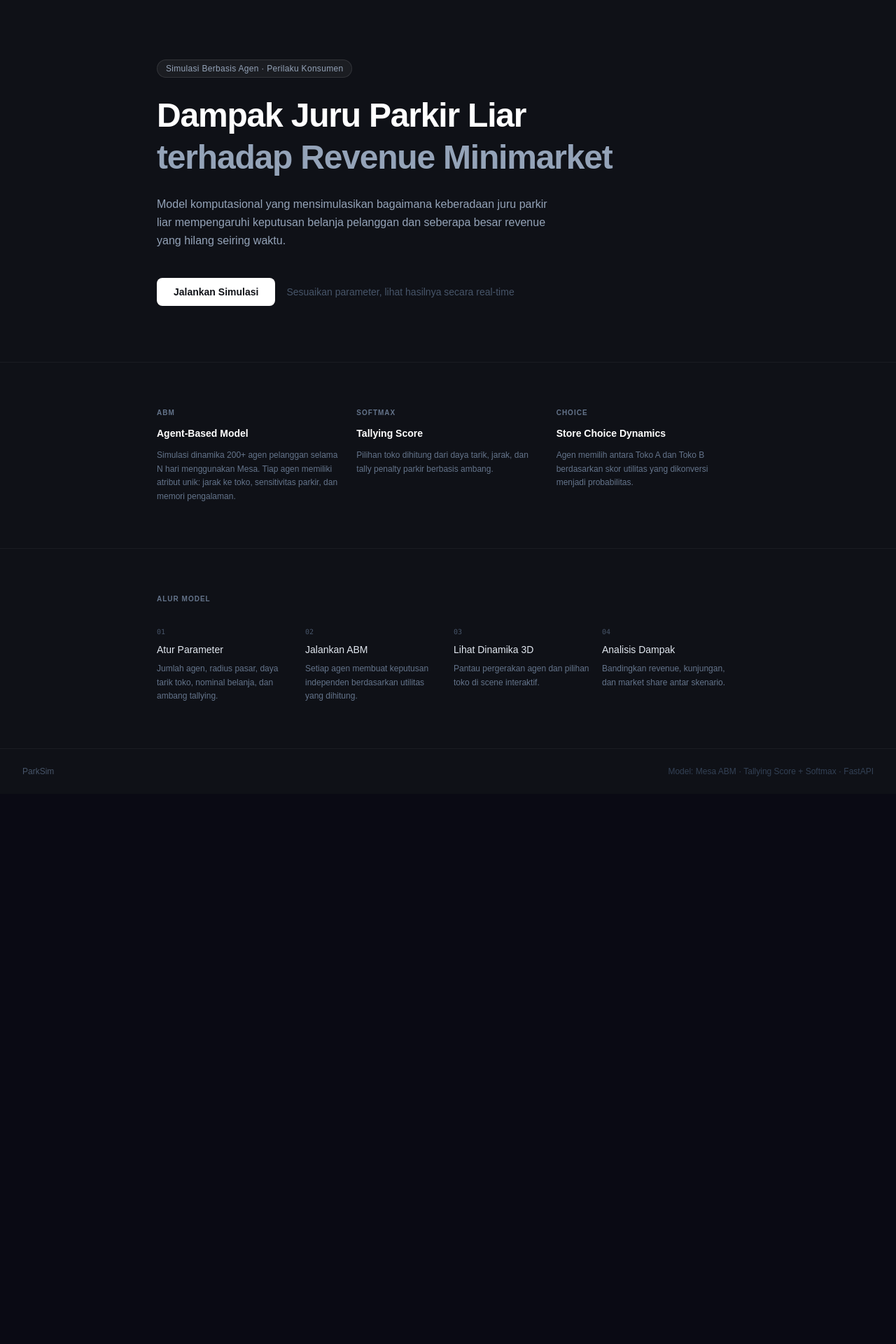
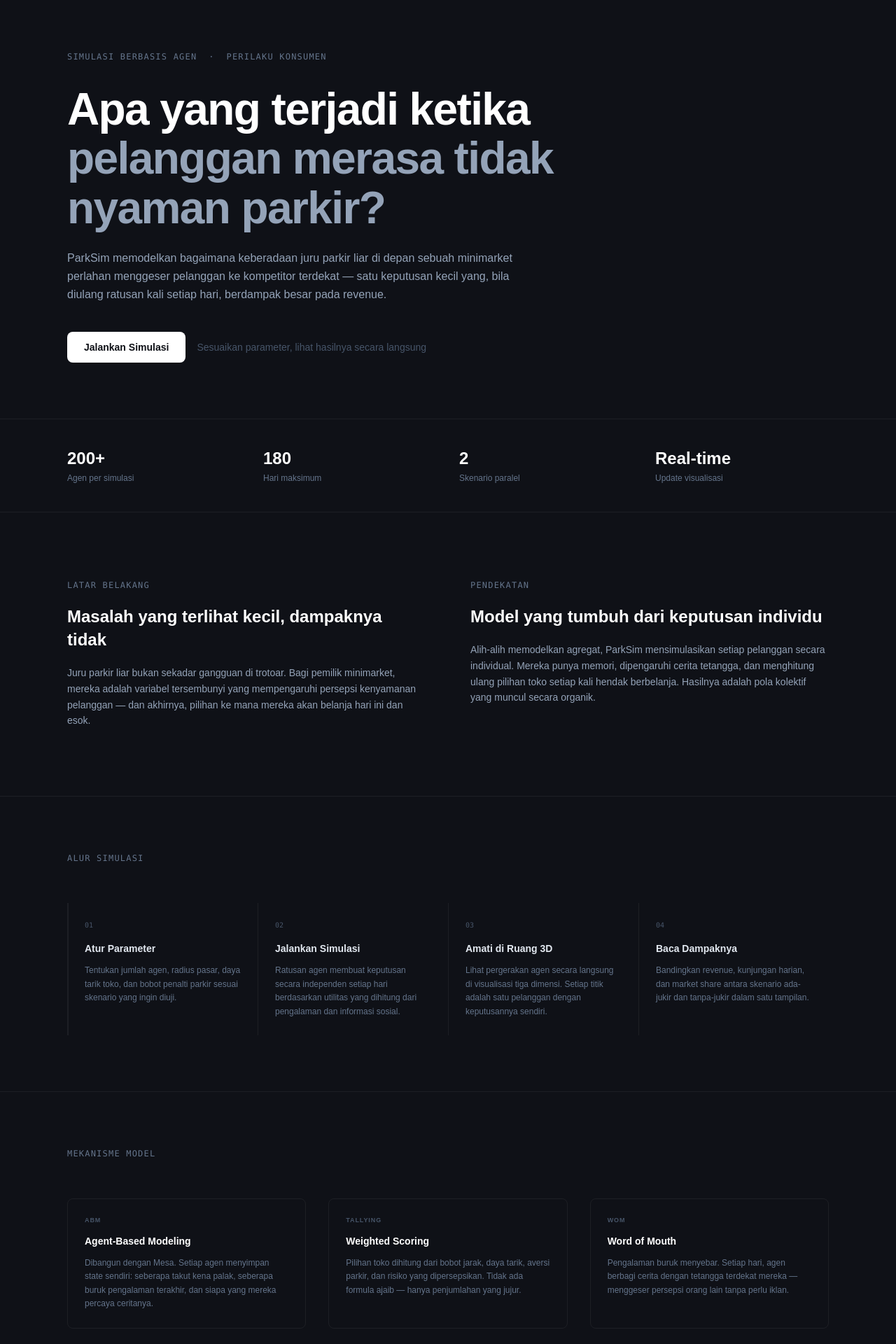
Before and after one commit to nafalrust/Simulation_TukangParkir, a Next.js app in the folder parksim-frontend/: page / in a window 1280 px wide. Shown: the part 80-2000 px from the top of the page at 70% size. Before the commit the page ends 1214 px from the top, so only its background shows below. Built offline with nearby package versions, Linux system fonts and the light colour scheme.

Commit message:
style: redesign landing page jadi lebih interaktif

```diff
--- a/parksim-frontend/app/page.tsx
+++ b/parksim-frontend/app/page.tsx
@@ -1,123 +1,208 @@
+"use client";
+
 import Link from "next/link";
+import { useState, useEffect, useRef } from "react";
 
-const FEATURES = [
+const STEPS = [
   {
-    label: "ABM",
-    title: "Agent-Based Model",
-    desc: "Simulasi dinamika 200+ agen pelanggan selama N hari menggunakan Mesa. Tiap agen memiliki atribut unik: jarak ke toko, sensitivitas parkir, dan memori pengalaman.",
+    num: "01",
+    title: "Atur Parameter",
+    desc: "Tentukan jumlah agen, radius pasar, daya tarik toko, dan bobot penalti parkir sesuai skenario yang ingin diuji.",
   },
   {
-    label: "Softmax",
-    title: "Tallying Score",
-    desc: "Pilihan toko dihitung dari daya tarik, jarak, dan tally penalty parkir berbasis ambang.",
+    num: "02",
+    title: "Jalankan Simulasi",
+    desc: "Ratusan agen membuat keputusan secara independen setiap hari berdasarkan utilitas yang dihitung dari pengalaman dan informasi sosial.",
   },
   {
-    label: "Choice",
-    title: "Store Choice Dynamics",
-    desc: "Agen memilih antara Toko A dan Toko B berdasarkan skor utilitas yang dikonversi menjadi probabilitas.",
+    num: "03",
+    title: "Amati di Ruang 3D",
+    desc: "Lihat pergerakan agen secara langsung di visualisasi tiga dimensi. Setiap titik adalah satu pelanggan dengan keputusannya sendiri.",
+  },
+  {
+    num: "04",
+    title: "Baca Dampaknya",
+    desc: "Bandingkan revenue, kunjungan harian, dan market share antara skenario ada-jukir dan tanpa-jukir dalam satu tampilan.",
   },
 ];
 
+const STATS = [
+  { value: "200+", label: "Agen per simulasi" },
+  { value: "180", label: "Hari maksimum" },
+  { value: "2", label: "Skenario paralel" },
+  { value: "Real-time", label: "Update visualisasi" },
+];
+
+function AnimatedNumber({ target }: { target: number }) {
+  const [current, setCurrent] = useState(0);
+  const ref = useRef<HTMLSpanElement>(null);
+  const started = useRef(false);
+
+  useEffect(() => {
+    const observer = new IntersectionObserver(
+      ([entry]) => {
+        if (entry.isIntersecting && !started.current) {
+          started.current = true;
+          const duration = 1200;
+          const start = performance.now();
+          const tick = (now: number) => {
+            const progress = Math.min((now - start) / duration, 1);
+            const eased = 1 - Math.pow(1 - progress, 3);
+            setCurrent(Math.floor(eased * target));
+            if (progress < 1) requestAnimationFrame(tick);
+          };
+          requestAnimationFrame(tick);
+        }
+      },
+      { threshold: 0.5 }
+    );
+    if (ref.current) observer.observe(ref.current);
+    return () => observer.disconnect();
+  }, [target]);
+
+  return <span ref={ref}>{current}</span>;
+}
+
 export default function Home() {
+  const [hoveredStep, setHoveredStep] = useState<string | null>(null);
+
   return (
-    <main className="min-h-screen bg-[#0f1117] text-white">
+    <main className="min-h-screen bg-[#0f1117] text-white selection:bg-white/20">
       {/* Nav */}
-      <nav className="border-b border-white/5 px-8 py-4 flex items-center justify-between max-w-7xl mx-auto">
+      <nav className="sticky top-0 z-50 border-b border-white/[0.06] bg-[#0f1117]/90 backdrop-blur-md">
+        <div className="max-w-6xl mx-auto px-8 h-14 flex items-center justify-between">
           <span className="font-semibold text-sm tracking-wide text-white">
             ParkSim
           </span>
           <Link
             href="/simulation"
-          className="text-xs font-medium text-slate-400 hover:text-white transition-colors"
+            className="text-xs font-medium px-4 py-2 rounded-md border border-white/10 text-slate-400
+                       hover:text-white hover:border-white/25 transition-all duration-200"
           >
             Buka Simulator
           </Link>
+        </div>
       </nav>
 
       {/* Hero */}
-      <section className="max-w-4xl mx-auto px-8 pt-28 pb-20">
-        <div className="inline-block mb-6 px-3 py-1 rounded-full border border-white/10 bg-white/5 text-xs text-slate-400 tracking-wide">
-          Simulasi Berbasis Agen · Perilaku Konsumen
-        </div>
+      <section className="max-w-6xl mx-auto px-8 pt-24 pb-20">
+        <div className="max-w-3xl">
+          <p className="text-xs font-mono text-slate-500 tracking-widest uppercase mb-8">
+            Simulasi Berbasis Agen &nbsp;·&nbsp; Perilaku Konsumen
+          </p>
 
-        <h1 className="text-5xl font-bold tracking-tight leading-tight text-white mb-6">
-          Dampak Juru Parkir Liar
+          <h1 className="text-[clamp(2.5rem,5vw,4rem)] font-bold tracking-tight leading-[1.1] text-white mb-6">
+            Apa yang terjadi ketika
             <br />
-          <span className="text-slate-400">terhadap Revenue Minimarket</span>
+            <span className="text-slate-400">
+              pelanggan merasa tidak nyaman parkir?
+            </span>
           </h1>
 
-        <p className="text-slate-400 text-base leading-relaxed max-w-xl mb-10">
-          Model komputasional yang mensimulasikan bagaimana keberadaan juru
-          parkir liar mempengaruhi keputusan belanja pelanggan dan seberapa
-          besar revenue yang hilang seiring waktu.
+          <p className="text-slate-400 text-base leading-relaxed max-w-2xl mb-10">
+            ParkSim memodelkan bagaimana keberadaan juru parkir liar di depan
+            sebuah minimarket perlahan menggeser pelanggan ke kompetitor
+            terdekat — satu keputusan kecil yang, bila diulang ratusan kali
+            setiap hari, berdampak besar pada revenue.
           </p>
 
-        <div className="flex items-center gap-4">
+          <div className="flex items-center gap-4 flex-wrap">
             <Link
               href="/simulation"
-            className="px-6 py-2.5 bg-white text-[#0f1117] rounded-lg text-sm font-semibold
-                       hover:bg-slate-100 transition-colors"
+              className="px-6 py-3 bg-white text-[#0f1117] rounded-lg text-sm font-semibold
+                         hover:bg-slate-100 active:scale-95 transition-all duration-150"
             >
               Jalankan Simulasi
             </Link>
             <span className="text-slate-600 text-sm">
-            Sesuaikan parameter, lihat hasilnya secara real-time
+              Sesuaikan parameter, lihat hasilnya secara langsung
             </span>
+          </div>
         </div>
       </section>
 
-      {/* Divider */}
-      <div className="border-t border-white/5 max-w-7xl mx-auto" />
-
-      {/* Feature cards */}
-      <section className="max-w-4xl mx-auto px-8 py-16 grid grid-cols-3 gap-6">
-        {FEATURES.map((f) => (
-          <div key={f.label} className="space-y-3">
-            <div className="text-[10px] font-semibold tracking-widest text-slate-500 uppercase">
-              {f.label}
+      {/* Stats bar */}
+      <div className="border-y border-white/[0.06]">
+        <div className="max-w-6xl mx-auto px-8 py-10 grid grid-cols-2 md:grid-cols-4 gap-8">
+          {STATS.map((s) => (
+            <div key={s.label} className="space-y-1">
+              <div className="text-2xl font-bold text-white tabular-nums">
+                {s.value === "Real-time" ? (
+                  s.value
+                ) : s.value.endsWith("+") ? (
+                  <>
+                    <AnimatedNumber target={parseInt(s.value)} />+
+                  </>
+                ) : (
+                  <AnimatedNumber target={parseInt(s.value)} />
+                )}
               </div>
-            <div className="text-sm font-semibold text-white">{f.title}</div>
-            <p className="text-slate-500 text-xs leading-relaxed">{f.desc}</p>
+              <p className="text-xs text-slate-500">{s.label}</p>
             </div>
           ))}
+        </div>
+      </div>
+
+      {/* Bagian Konteks */}
+      <section className="max-w-6xl mx-auto px-8 py-24">
+        <div className="grid md:grid-cols-2 gap-16 items-start">
+          <div>
+            <p className="text-xs font-mono text-slate-500 tracking-widest uppercase mb-5">
+              Latar Belakang
+            </p>
+            <h2 className="text-2xl font-bold text-white leading-snug mb-5">
+              Masalah yang terlihat kecil, dampaknya tidak
+            </h2>
+            <p className="text-slate-400 text-sm leading-relaxed">
+              Juru parkir liar bukan sekadar gangguan di trotoar. Bagi pemilik
+              minimarket, mereka adalah variabel tersembunyi yang mempengaruhi
+              persepsi kenyamanan pelanggan — dan akhirnya, pilihan ke mana
+              mereka akan belanja hari ini dan esok.
+            </p>
+          </div>
+          <div>
+            <p className="text-xs font-mono text-slate-500 tracking-widest uppercase mb-5">
+              Pendekatan
+            </p>
+            <h2 className="text-2xl font-bold text-white leading-snug mb-5">
+              Model yang tumbuh dari keputusan individu
+            </h2>
+            <p className="text-slate-400 text-sm leading-relaxed">
+              Alih-alih memodelkan agregat, ParkSim mensimulasikan setiap
+              pelanggan secara individual. Mereka punya memori, dipengaruhi
+              cerita tetangga, dan menghitung ulang pilihan toko setiap kali
+              hendak berbelanja. Hasilnya adalah pola kolektif yang muncul
+              secara organik.
+            </p>
+          </div>
+        </div>
       </section>
 
-      {/* Divider */}
-      <div className="border-t border-white/5 max-w-7xl mx-auto" />
-
       {/* How it works */}
-      <section className="max-w-4xl mx-auto px-8 py-16">
-        <p className="text-[10px] font-semibold tracking-widest text-slate-500 uppercase mb-8">
-          Alur Model
+      <div className="border-t border-white/[0.06]">
+        <section className="max-w-6xl mx-auto px-8 py-20">
+          <p className="text-xs font-mono text-slate-500 tracking-widest uppercase mb-14">
+            Alur Simulasi
           </p>
-        <div className="grid grid-cols-4 gap-4">
-          {[
-            {
-              step: "01",
-              title: "Atur Parameter",
-              desc: "Jumlah agen, radius pasar, daya tarik toko, nominal belanja, dan ambang tallying.",
-            },
-            {
-              step: "02",
-              title: "Jalankan ABM",
-              desc: "Setiap agen membuat keputusan independen berdasarkan utilitas yang dihitung.",
-            },
-            {
-              step: "03",
-              title: "Lihat Dinamika 3D",
-              desc: "Pantau pergerakan agen dan pilihan toko di scene interaktif.",
-            },
-            {
-              step: "04",
-              title: "Analisis Dampak",
-              desc: "Bandingkan revenue, kunjungan, dan market share antar skenario.",
-            },
-          ].map((item) => (
-            <div key={item.step} className="space-y-2">
-              <div className="text-[10px] font-mono text-slate-600">
-                {item.step}
+          <div className="grid grid-cols-1 md:grid-cols-4 gap-0">
+            {STEPS.map((item, i) => (
+              <div
+                key={item.num}
+                className={`relative p-6 border-l border-white/[0.06] cursor-default transition-all duration-300
+                  ${hoveredStep === item.num ? "bg-white/[0.03]" : ""}`}
+                onMouseEnter={() => setHoveredStep(item.num)}
+                onMouseLeave={() => setHoveredStep(null)}
+              >
+                {i === 0 && (
+                  <div className="absolute left-0 top-0 h-full w-px bg-white/[0.06]" />
+                )}
+                <div className="text-[10px] font-mono text-slate-600 mb-4">
+                  {item.num}
                 </div>
-              <div className="text-sm font-medium text-slate-200">
+                <div
+                  className={`text-sm font-semibold mb-3 transition-colors duration-200
+                  ${hoveredStep === item.num ? "text-white" : "text-slate-200"}`}
+                >
                   {item.title}
                 </div>
                 <p className="text-slate-500 text-xs leading-relaxed">
@@ -127,13 +212,80 @@ export default function Home() {
             ))}
           </div>
         </section>
+      </div>
+
+      {/* Mekanisme */}
+      <div className="border-t border-white/[0.06]">
+        <section className="max-w-6xl mx-auto px-8 py-20">
+          <p className="text-xs font-mono text-slate-500 tracking-widest uppercase mb-14">
+            Mekanisme Model
+          </p>
+          <div className="grid md:grid-cols-3 gap-8">
+            {[
+              {
+                label: "ABM",
+                title: "Agent-Based Modeling",
+                desc: "Dibangun dengan Mesa. Setiap agen menyimpan state sendiri: seberapa takut kena palak, seberapa buruk pengalaman terakhir, dan siapa yang mereka percaya ceritanya.",
+              },
+              {
+                label: "Tallying",
+                title: "Weighted Scoring",
+                desc: "Pilihan toko dihitung dari bobot jarak, daya tarik, aversi parkir, dan risiko yang dipersepsikan. Tidak ada formula ajaib — hanya penjumlahan yang jujur.",
+              },
+              {
+                label: "WOM",
+                title: "Word of Mouth",
+                desc: "Pengalaman buruk menyebar. Setiap hari, agen berbagi cerita dengan tetangga terdekat mereka — menggeser persepsi orang lain tanpa perlu iklan.",
+              },
+            ].map((m) => (
+              <div
+                key={m.label}
+                className="p-6 rounded-lg border border-white/[0.06] hover:border-white/[0.12]
+                           hover:bg-white/[0.02] transition-all duration-300 group"
+              >
+                <div className="text-[9px] font-semibold tracking-widest text-slate-600 uppercase mb-3">
+                  {m.label}
+                </div>
+                <div className="text-sm font-semibold text-white mb-3 group-hover:text-white">
+                  {m.title}
+                </div>
+                <p className="text-slate-500 text-xs leading-relaxed">
+                  {m.desc}
+                </p>
+              </div>
+            ))}
+          </div>
+        </section>
+      </div>
+
+      {/* CTA */}
+      <div className="border-t border-white/[0.06]">
+        <section className="max-w-6xl mx-auto px-8 py-24 text-center">
+          <h2 className="text-3xl font-bold text-white mb-4">
+            Coba sendiri, atur parameternya
+          </h2>
+          <p className="text-slate-500 text-sm mb-10 max-w-md mx-auto">
+            Ganti jumlah agen, ubah tarif parkir, sesuaikan daya tarik toko
+            pesaing — dan lihat apa yang berubah.
+          </p>
+          <Link
+            href="/simulation"
+            className="inline-block px-8 py-3 bg-white text-[#0f1117] rounded-lg text-sm font-semibold
+                       hover:bg-slate-100 active:scale-95 transition-all duration-150"
+          >
+            Buka Simulator
+          </Link>
+        </section>
+      </div>
 
       {/* Footer */}
-      <footer className="border-t border-white/5 px-8 py-6 max-w-7xl mx-auto flex items-center justify-between">
+      <footer className="border-t border-white/[0.06]">
+        <div className="max-w-6xl mx-auto px-8 py-6 flex items-center justify-between">
           <span className="text-slate-600 text-xs">ParkSim</span>
-        <span className="text-slate-700 text-xs">
-          Model: Mesa ABM · Tallying Score + Softmax · FastAPI
+          <span className="text-slate-700 text-xs font-mono">
+            Mesa ABM · Tallying Score · FastAPI
           </span>
+        </div>
       </footer>
     </main>
   );
```
Lines whose indentation alone changed are shown as unchanged.
